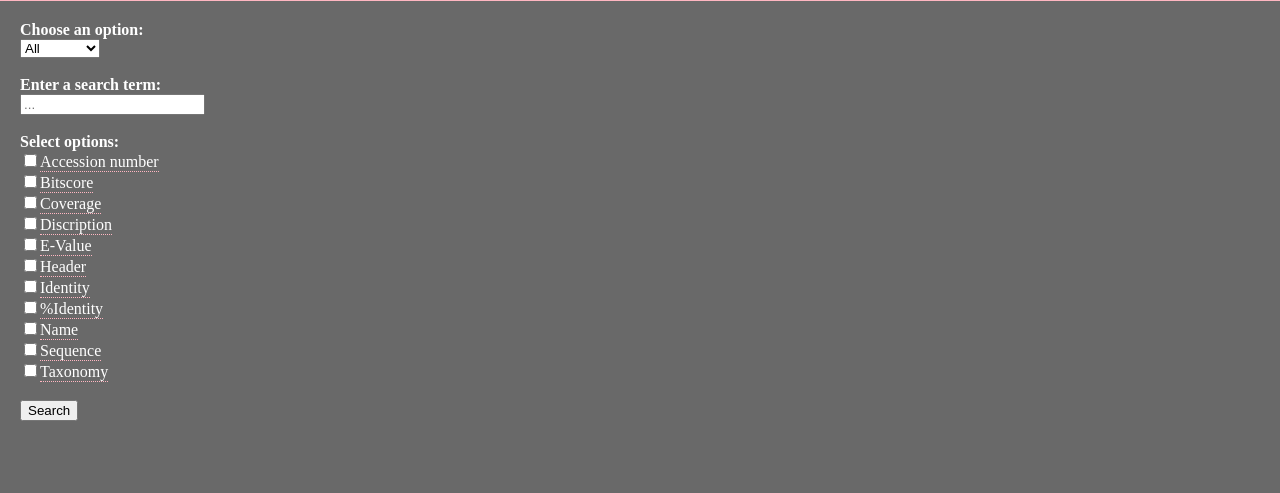
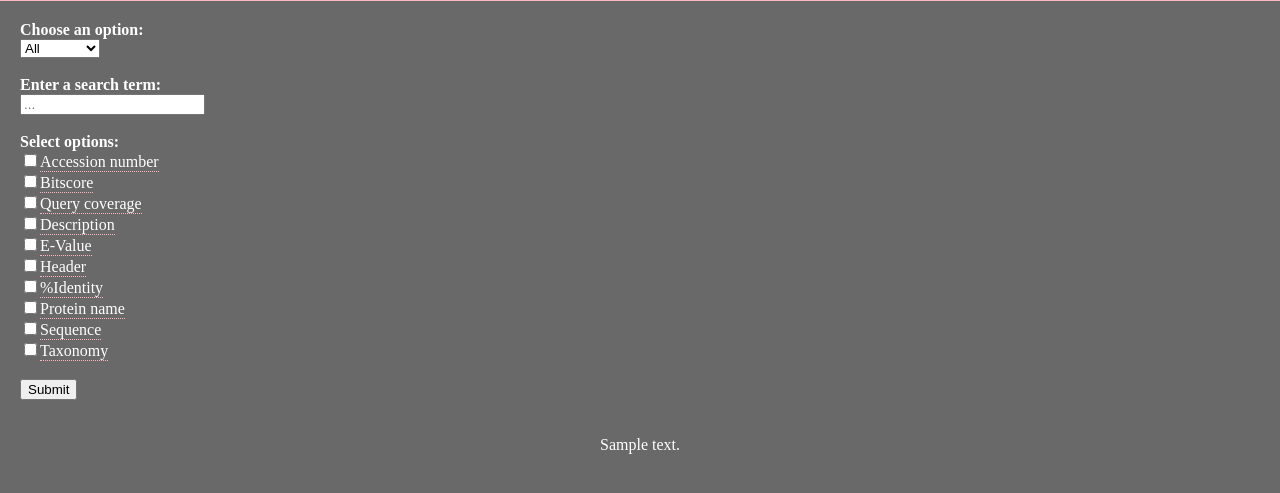
Before and after one commit to kimbredenkamp/Informatica-App, a Flask app: template templates/database.html in a window 1280 px wide. Shown: the part 240-733 px from the top of the page. Run offline with Flask 2, Linux system fonts and the light colour scheme; the template is opened without the code that fills it: most values are stand-ins (such as "Sample title", 1, 10 or a date in 2020).

Commit message:
Add files via upload

```diff
--- a/templates/BLAST.html
+++ b/templates/BLAST.html
@@ -14,7 +14,7 @@
         <a href="about.html">About Us</a>
     </div>
     <div class="header_database"><h1>Welcome to BLAST!</h1>
-        <p>To use BLAST please select enter a search term.</p></div>
+        <p>To use BLAST please enter a search term.</p></div>
     <div class="search_options"><b>Enter a search term:</b><br>
         <input type="text" placeholder="..." name="search">
         <br><br>
--- a/templates/database.html
+++ b/templates/database.html
@@ -17,29 +17,29 @@
         <p>To search our database please select which options and filters you would like to apply below.</p></div>
     <div class="search_options">
         <b>Choose an option:</b>
-        <form action="/action_page.php">
+        <form method="get">
             <select>
-                <option value="organism">All</option>
+                <option value="all">All</option>
                 <option value="organism">Organism</option>
                 <option value="protein">Protein</option>
             </select>
             <br><br><b>Enter a search term:</b><br>
             <input type="text" placeholder="..." name="search">
             <br><br><b>Select options:</b><br>
-            <input type="checkbox" name="option1" value="accession_number"><div class="tooltip">Accession number<span class="tooltiptext">A number assigned to an acquisition indicating the order of its receipt.</span></div><br>
-            <input type="checkbox" name="option2" value="bitscore"><div class="tooltip">Bitscore<span class="tooltiptext">The bit-score is the requires size of a sequence database in which the current match could be found just by chance.</span></div><br>
-            <input type="checkbox" name="option3" value="coverage"><div class="tooltip">Coverage<span class="tooltiptext">?</span></div><br>
-            <input type="checkbox" name="option4" value="discription"><div class="tooltip">Discription<span class="tooltiptext">?</span></div><br>
-            <input type="checkbox" name="option5" value="value"><div class="tooltip">E-Value<span class="tooltiptext">The number of different alignments with scores equivalent to or better than that are expected to occur by chance in a database search.(An estimate of the number of false positive results from a BLAST search.)</span></div><br>
-            <input type="checkbox" name="option6" value="header"><div class="tooltip">Header<span class="tooltiptext">?</span></div><br>
-            <input type="checkbox" name="option7" value="id"><div class="tooltip">Identity<span class="tooltiptext">The extent to which two (nucleotide or amino acid) sequences have the same residues at the same positions in an alignment.</span></div><br>
-            <input type="checkbox" name="option8" value="%id"><div class="tooltip">%Identity<span class="tooltiptext">The extent to which two (nucleotide or amino acid) sequences have the same residues at the same positions in an alignment shown in percentage.</span></div><br>
-            <input type="checkbox" name="option9" value="name"><div class="tooltip">Name<span class="tooltiptext">The scientific name of the organism or protein depending on your selection above.</span></div><br>
-            <input type="checkbox" name="option10" value="seq"><div class="tooltip">Sequence<span class="tooltiptext">The order in which amino-acids or nucleotides are arranged in protein or DNA, depending on your selection above.</span></div><br>
-            <input type="checkbox" name="option11" value="tax"><div class="tooltip">Taxonomy<span class="tooltiptext">The classification and origination of an organisms or protein, depending on your selection above.</span></div><br>
+            <input type="checkbox" name="Accessie_code" value="accession_number"><div class="tooltip">Accession number<span class="tooltiptext">A number assigned to an acquisition indicating the order of its receipt.</span></div><br>
+            <input type="checkbox" name="Bit_score" value="bitscore"><div class="tooltip">Bitscore<span class="tooltiptext">The bit-score is the requires size of a sequence database in which the current match could be found just by chance.</span></div><br>
+            <input type="checkbox" name="Query_coverage" value="coverage"><div class="tooltip">Query coverage<span class="tooltiptext">The amount of the BLAST sequence result that matches the query sequence</span></div><br>
+            <input type="checkbox" name="Description" value="discription"><div class="tooltip">Description<span class="tooltiptext">A description of the protein or organism</span></div><br>
+            <input type="checkbox" name="E_value" value="value"><div class="tooltip">E-Value<span class="tooltiptext">The number of different alignments with scores equivalent to or better than that are expected to occur by chance in a database search.(An estimate of the number of false positive results from a BLAST search.)</span></div><br>
+            <input type="checkbox" name="Header" value="header"><div class="tooltip">Header<span class="tooltiptext">The header of the sequence</span></div><br>
+            <input type="checkbox" name="Perc_identity" value="percentage_identity"><div class="tooltip">%Identity<span class="tooltiptext">The extent to which two (nucleotide or amino acid) sequences have the same residues at the same positions in an alignment shown in percentage.</span></div><br>
+            <input type="checkbox" name="Eiwit_naam" value="name"><div class="tooltip">Protein name<span class="tooltiptext">The scientific name of the organism or protein depending on your selection above.</span></div><br>
+            <input type="checkbox" name="Sequentie" value="sequence"><div class="tooltip">Sequence<span class="tooltiptext">The order in which amino-acids or nucleotides are arranged in protein or DNA, depending on your selection above.</span></div><br>
+            <input type="checkbox" name="Taxonomische_Rang" value="taxonomy"><div class="tooltip">Taxonomy<span class="tooltiptext">The classification and origination of an organisms or protein, depending on your selection above.</span></div><br>
             <br>
-            <button type="button" value="search">Search</button><br>
+            <input type="Submit">
         </form>
     </div>
+    <p>{{ text }}</p>
 </body>
 </html>
```
